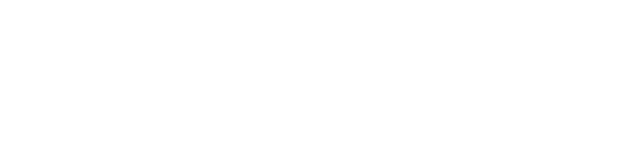
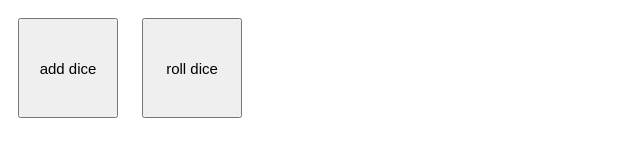
Before and after one commit to joel-valencia/DepotU_Lab_08, a plain HTML site: page index.html in a window 1280 px wide. Shown: the whole page, without its empty margins (0-640 px from the left). Drawn offline with nearby package versions, Linux system fonts and the light colour scheme.

Commit message:
add buttons

```diff
--- a/index.html
+++ b/index.html
@@ -7,6 +7,7 @@
         <title>Object Lab</title>
     </head>
     <body>
-
+        <button>add dice</button>
+        <button>roll dice</button>
     </body>
 </html>
--- a/styles.css
+++ b/styles.css
@@ -0,0 +1,6 @@
+button {
+    width: 100px;
+    height: 100px;
+    font-size: 15px;
+    margin: 10px;
+}
```
